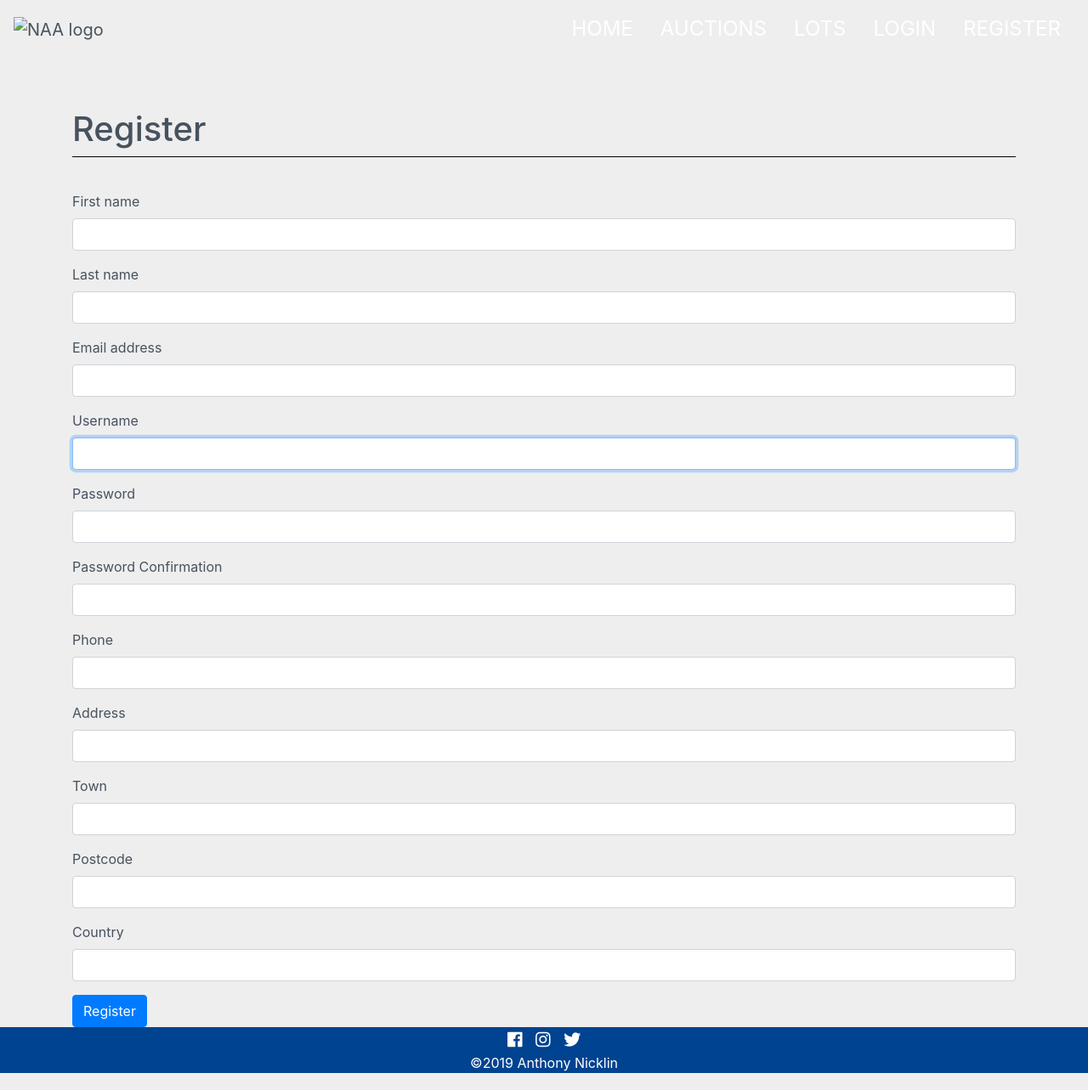
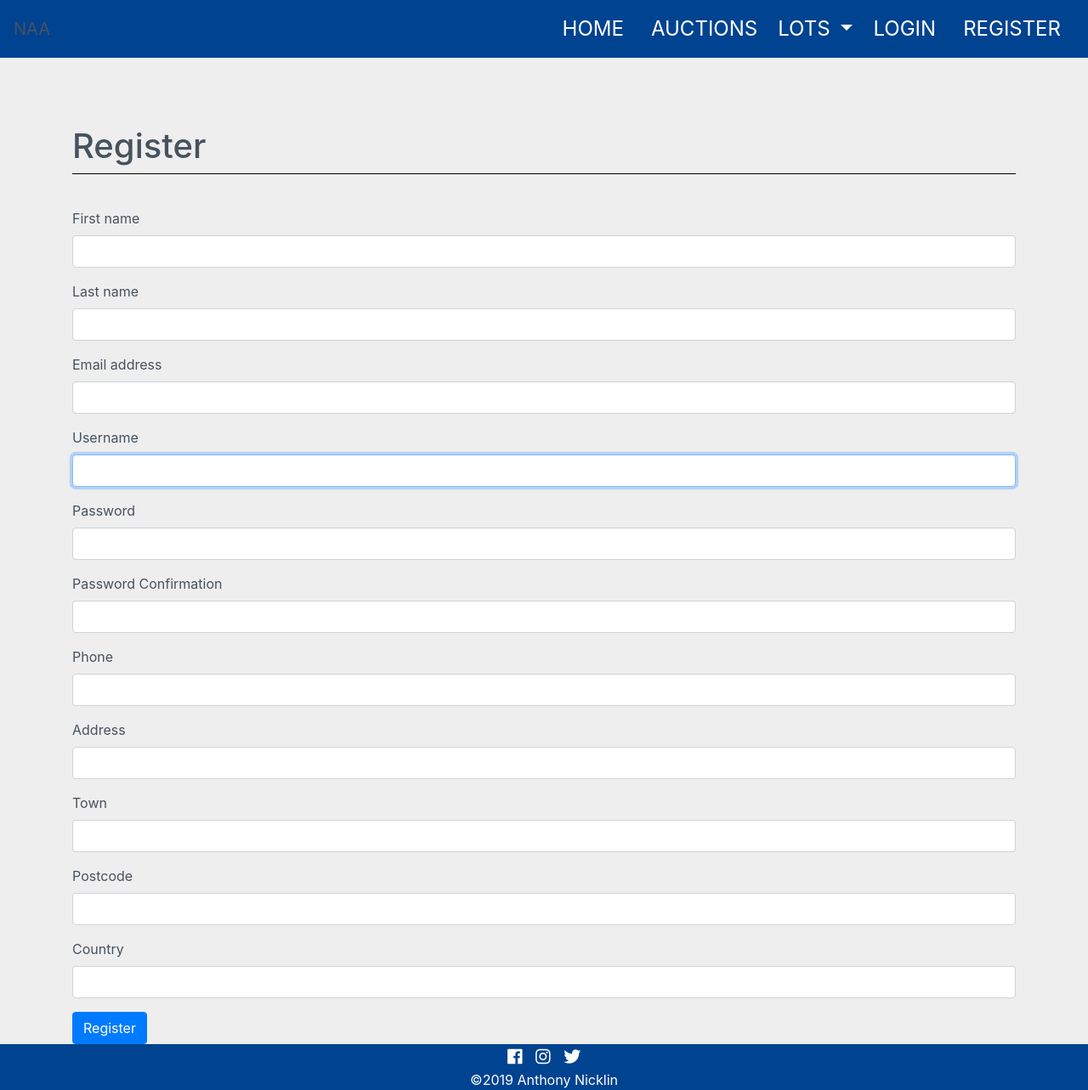
Before and after one commit to AnthonyNicklin/newage-auctions, a Django app: page /accounts/register/ in a window 1280 px wide. Shown: the whole page at 85% size. Run offline with Django 3.2, Linux system fonts and the light colour scheme; parts of the project's set-up code (start-up, migrations or seed data) failed here and were passed over; some libraries are stand-ins or nearby versions.

Commit message:
Nav bar amended and dropdown for lots added

```diff
--- a/templates/base.html
+++ b/templates/base.html
@@ -12,6 +12,8 @@
 
     <!--Bootstrap CDN-->
     <link rel="stylesheet" href="https://stackpath.bootstrapcdn.com/bootstrap/4.3.1/css/bootstrap.min.css" integrity="sha384-ggOyR0iXCbMQv3Xipma34MD+dH/1fQ784/j6cY/iJTQUOhcWr7x9JvoRxT2MZw1T" crossorigin="anonymous">
+    <!--Google Fonts-->
+    <link href="https://fonts.googleapis.com/css?family=Audiowide&display=swap" rel="stylesheet">
     <!--Fontawesome CDN-->
     <link rel="stylesheet" href="https://use.fontawesome.com/releases/v5.6.3/css/all.css" integrity="sha384-UHRtZLI+pbxtHCWp1t77Bi1L4ZtiqrqD80Kn4Z8NTSRyMA2Fd33n5dQ8lWUE00s/" crossorigin="anonymous">
     <link rel="stylesheet" href="https://cdnjs.cloudflare.com/ajax/libs/font-awesome/4.7.0/css/font-awesome.min.css">
@@ -25,10 +27,10 @@
 <body>
 
     <header>
-            <nav class="navbar navbar-expand-lg bg-blue fixed-top">
+        <nav class="navbar navbar-expand-lg bg-custom">
 
             <div class="navbar-brand">
-                    <a href="{% url 'index' %}"><img class="logo" src="" alt="NAA logo"></a>
+                <a href="{% url 'index' %}">NAA</a>
             </div>
 
             <button class="navbar-toggler" type="button" data-toggle="collapse" data-target="#navbarTogglerDemo02" aria-controls="navbarTogglerDemo02" aria-expanded="false" aria-label="Toggle navigation">
@@ -43,8 +45,17 @@
                         <li class="nav-item mx-2">
                             <a class="nav-link" href="{% url 'all_auctions' %}">Auctions</a>
                         </li>
-                            <li class="nav-item mx-2">
-                                <a class="nav-link" href="{% url 'all_lot_items' %}">Lots</a>
+                        <li class="nav-item dropdown">
+                            <a class="nav-link dropdown-toggle" href="#" id="navbarDropdown" role="button" data-toggle="dropdown" aria-haspopup="true" aria-expanded="false">
+                                Lots
+                            </a>
+                            <div class="dropdown-menu dropdown-menu-right" aria-labelledby="navbarDropdown">
+                                <a class="dropdown-item" href="{% url 'all_lot_items' %}">All Lots</a>
+                                <a class="dropdown-item" href="{% url 'category' category='Military' %}">Military</a>
+                                <a class="dropdown-item" href="{% url 'category' category='Cultural' %}">Cultural</a>
+                                <a class="dropdown-item" href="{% url 'category' category='Weapons' %}">Weapons</a>
+                                <a class="dropdown-item" href="{% url 'category' category='Real Estate' %}">Real Estate</a>
+                            </div>
                         </li>
                     {% if user.is_authenticated %}
                     <li class="nav-item dropdown">
@@ -74,6 +85,7 @@
         <!--End of header and Navigation-->
     </header>
 
+    <!-- <section id=errors>
         {% if messages %}
             <div>
                 {% for message in messages %}
@@ -81,10 +93,16 @@
                 {% endfor %}
             </div>
         {% endif %}
+    </section> -->
 
-        <div class="mt-5">
+     <!--Main -->
+     <main>
+        <div>
             {% block content %}{% endblock %}
         </div>
+    </main>
+    <!-- End Main -->
+
     <!--Footer-->
     <footer id="footer">
         <div class="container">
@@ -124,7 +142,7 @@
     {% block head_js %}
     {% endblock %}
     <!--Custom JS-->
-    <script src="{% static 'js/custom.js' %}" type="text/javascript"></script>
+    <!-- <script src="{% static 'js/custom.js' %}" type="text/javascript"></script> -->
 
 </body>
 
```
Lines whose indentation alone changed are shown as unchanged.
